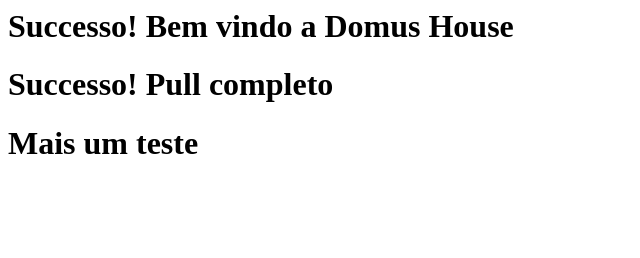
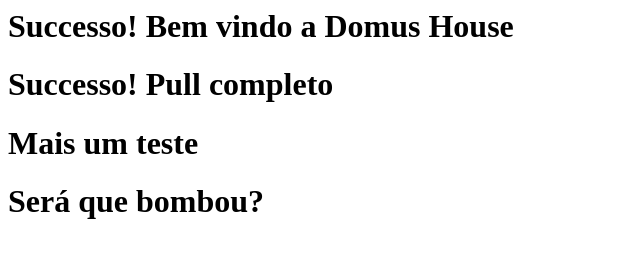
Before and after one commit to klllnop/domushouse_website, a plain HTML site: page index.html in a window 1280 px wide. Shown: the whole page, without its empty margins (0-640 px from the left). Drawn offline with Linux system fonts and the light colour scheme.

Commit message:
Update index.html

```diff
--- a/index.html
+++ b/index.html
@@ -6,5 +6,6 @@
         <h1>Successo! Bem vindo a Domus House</h1>
         <h1>Successo! Pull completo</h1>
         <h1>Mais um teste</h1>
+        <h1>Será que bombou?</h1>
     </body>
 </html>
```
